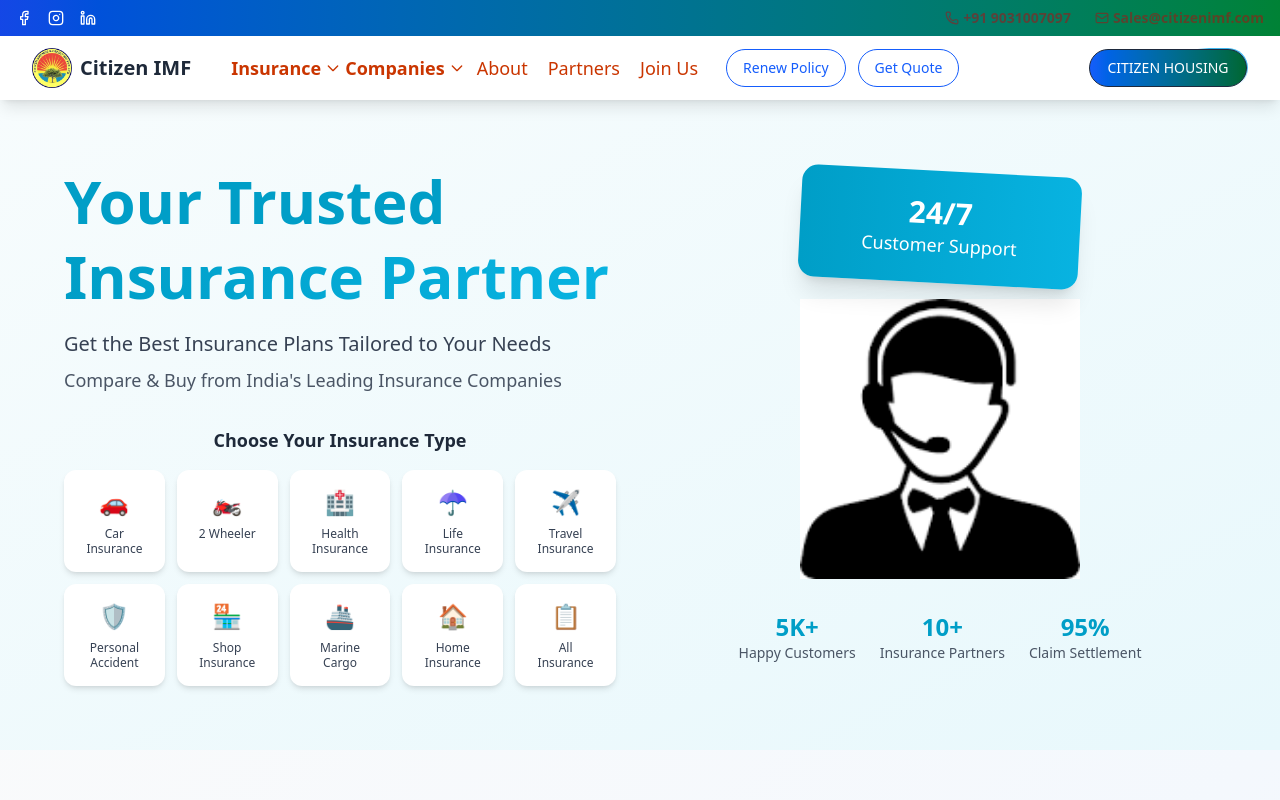
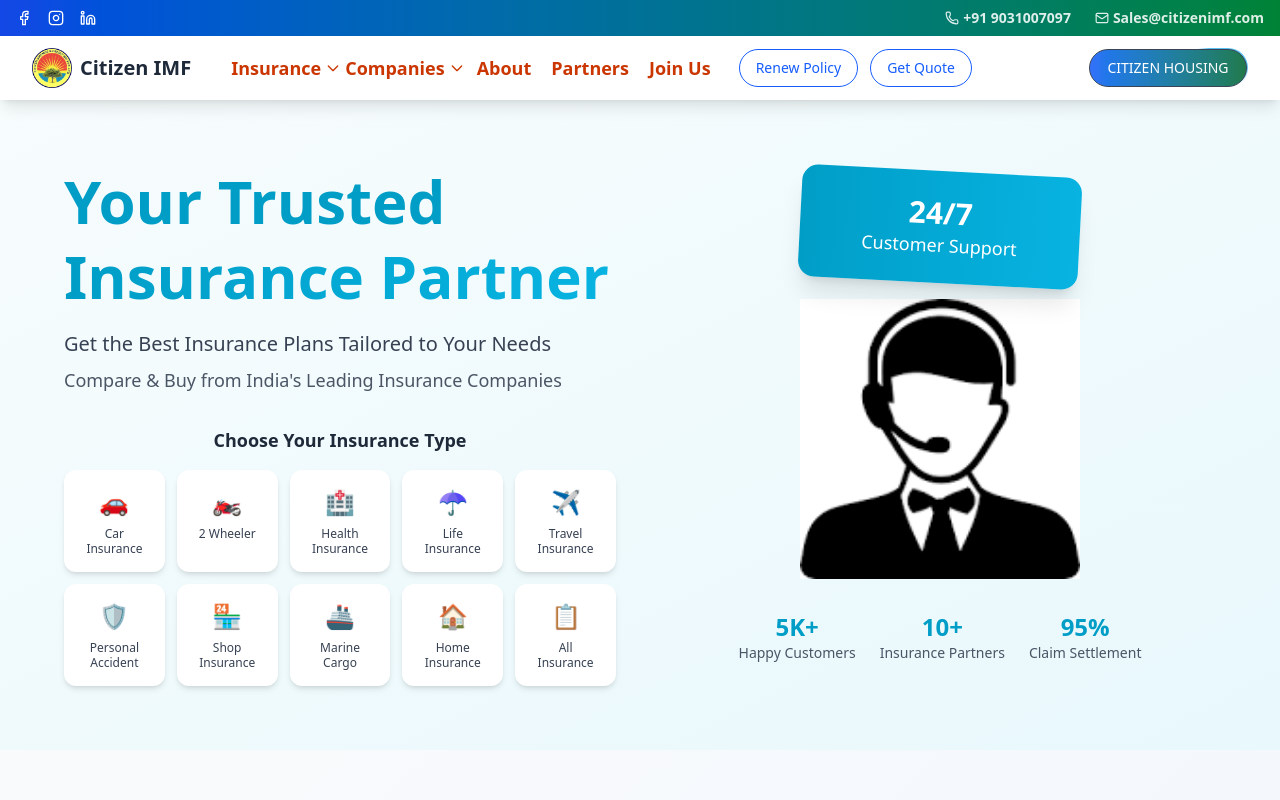
Before and after one commit to Var6/CitizenIMF, a Next.js app: page / in a window 1280 px wide. Shown: the top 800 px of the page. Built offline with nearby package versions, Linux system fonts and the light colour scheme.

Commit message:
new build with ribbion

```diff
--- a/components/ui/Topribbion.tsx
+++ b/components/ui/Topribbion.tsx
@@ -48,8 +48,8 @@ export default function TopRibbon() {
         {/* RIGHT: Flashing Contact Info */}
         <motion.div
           animate={{ opacity: [1, 0.4, 1] }}
-          transition={{ duration: 1.5, repeat: Infinity }}
-          className="flex text-md items-center space-x-6  font-bold text-red-700 "
+          transition={{ duration: 1.0, repeat: Infinity }}
+          className="flex text-md items-center space-x-6  font-bold text-white "
         >
           <a
             href="tel:+919031007097"
--- a/components/ui/navbar.tsx
+++ b/components/ui/navbar.tsx
@@ -179,13 +179,13 @@ export default function Navbar() {
               ))}
 
               {/* Direct Navigation Items */}
-              <Link href="/about" className="text-orange-700 hover:text-blue-600  py-2 text-lg px-2 font-medium transition-colors">
+              <Link href="/about" className="text-orange-700 hover:text-blue-600 text-left px-2 py-2 text-lg font-bold transition-colors flex items-center">
                 About
               </Link>
-              <Link href="/partners" className="text-orange-700 hover:text-blue-600 py-2 text-lg px-2 font-medium transition-colors">
+              <Link href="/partners" className="text-orange-700 hover:text-blue-600 text-left px-2 py-2 text-lg font-bold transition-colors flex items-center">
                 Partners
               </Link>
-              <Link href="/join-us" className="text-orange-700 hover:text-blue-600  py-2 text-lg px-2 font-medium transition-colors">
+              <Link href="/join-us" className="text-orange-700 hover:text-blue-600 text-left  px-2 py-2 text-lg font-bold transition-colors flex items-center">
                 Join Us
               </Link>
 
@@ -205,7 +205,10 @@ export default function Navbar() {
                 </Link>
                 </div>
   </div>
-                <div className="flex items-center">
+   <motion.div
+          animate={{ opacity: [1, 0.4, 1] }}
+          transition={{ duration: 1.0, repeat: Infinity }}
+             className="flex items-center">
   <Link href="https://www.citizenhousing.in">
     <Button
       borderRadius="1.75rem"
@@ -214,7 +217,7 @@ export default function Navbar() {
       CITIZEN HOUSING
     </Button>
   </Link>
-            </div>
+            </motion.div>
           </div>
 
           {/* Mobile menu button */}
```
